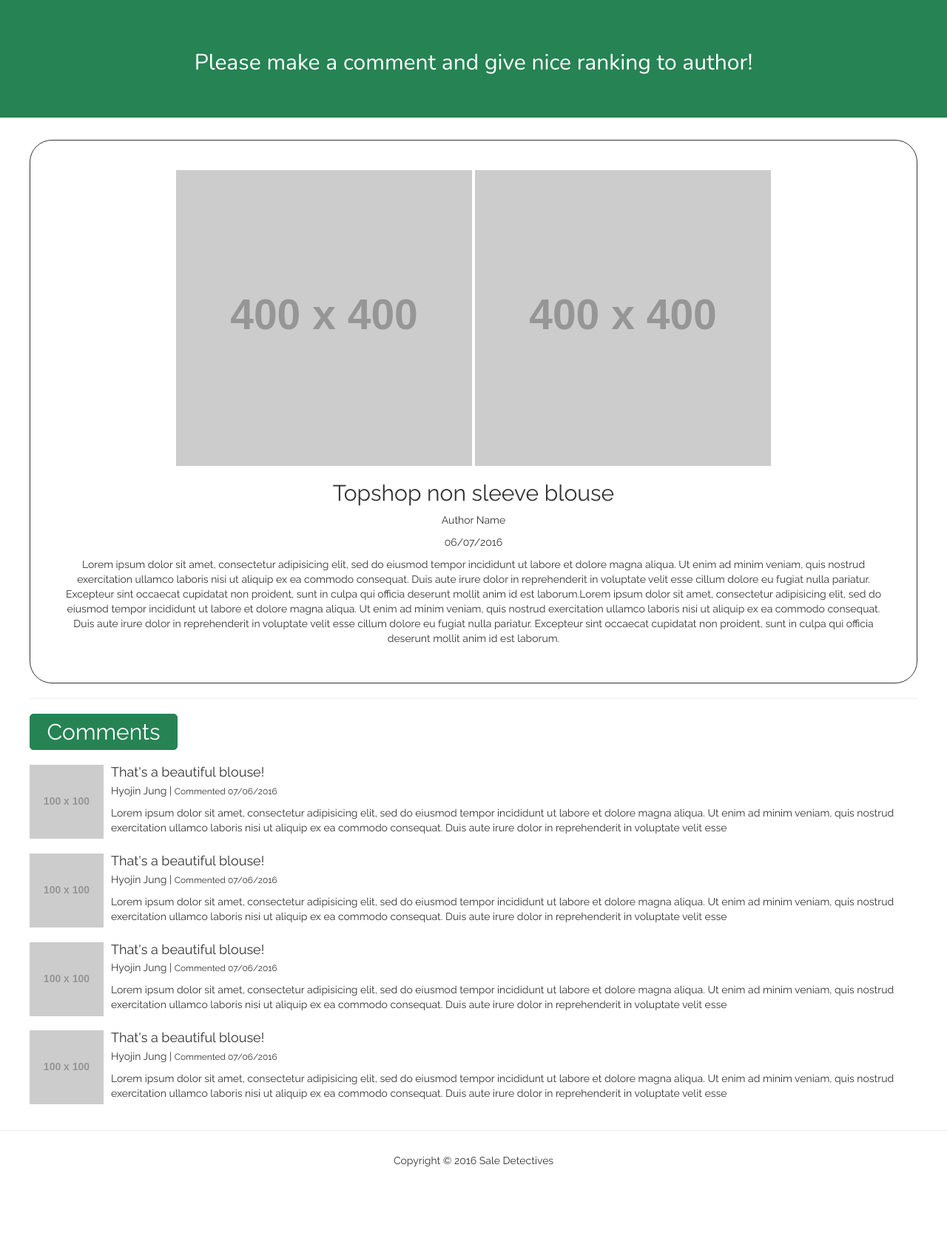
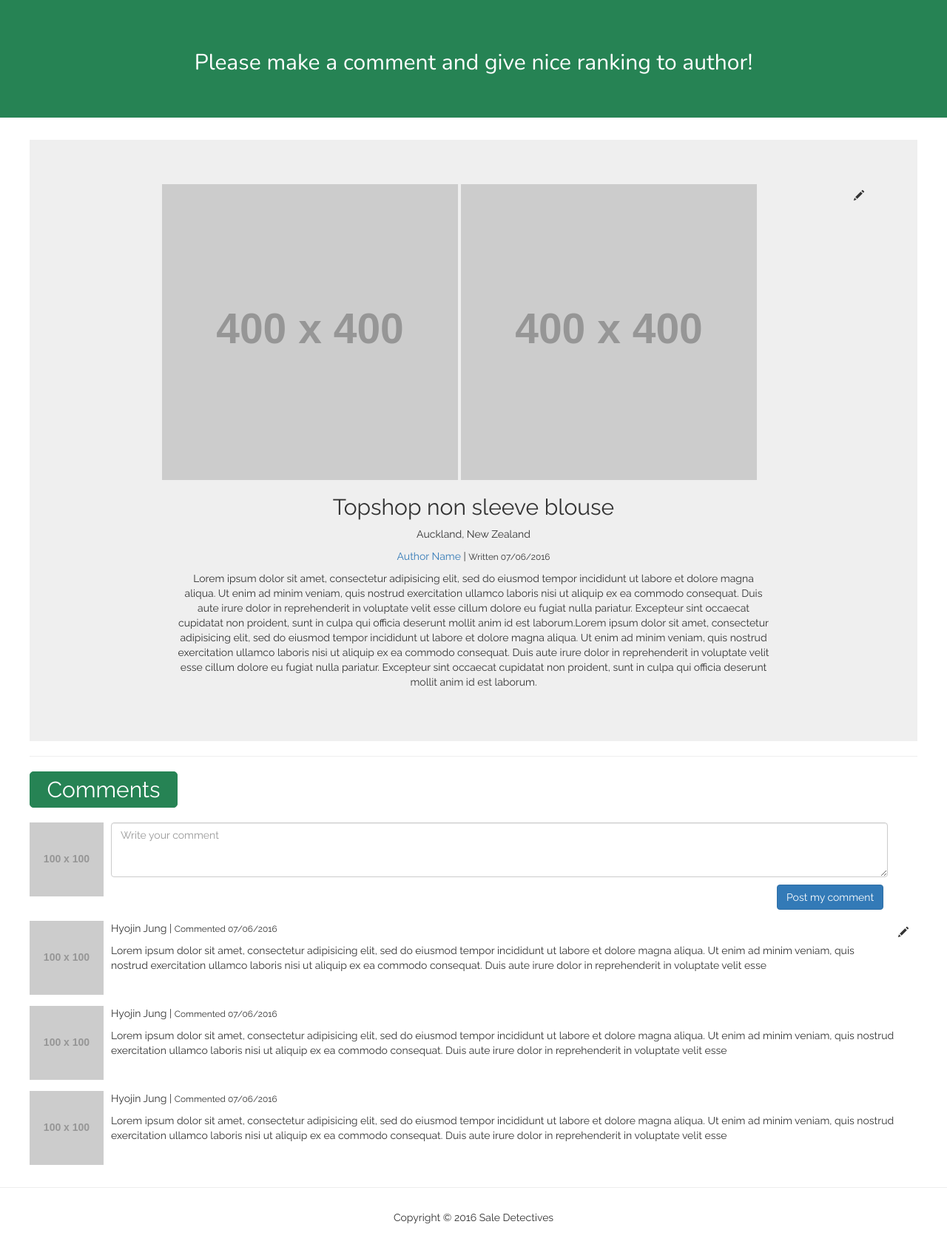
Before and after one commit to hyojinaaa/saleDetectives, a PHP site: page /reviewIndividual.html in a window 1280 px wide. Shown: the part 52-1738 px from the top of the page at 74% size. Before the commit the page ends 1630 px from the top, so only its background shows below. Run offline with PHP 8.4, Linux system fonts and the light colour scheme; grey boxes labelled with a size stand in for pictures from a placeholder-image service; some libraries are stand-ins or nearby versions.

Commit message:
Add Edit/Delete button

```diff
--- a/css/app.css
+++ b/css/app.css
@@ -164,16 +164,16 @@ Main Section
 }
 
 /******************* Review Individual******************/
-article {
+#review-individual {
 	text-align: center;
 	margin-top: 30px;
-	border: 1px solid #333;
-	border-radius: 30px;
-	padding: 40px;
+	padding: 60px;
+	background-color: #efefef;
 }
 
-article h2 {
-	margin-top: 20px;
+.contents {
+	width: 800px;
+	margin: 0 auto;
 }
 
 .comments {
@@ -187,9 +187,23 @@ article h2 {
 	border-radius: 5px;
 }
 
+#post-comment {
+	margin-left: 900px;
+	margin-top: 10px;
+}
+
+#comments-text {
+	width: 1050px;
+}
+
+#edit-delete {
+	border: none;
+	background-color: transparent;
+}
+
 /******************* Review Post***********************/
 #review-post {
-	width: 1000px;
+	width: 800px;
 	margin: 0 auto;
 	margin-top: 40px;
 }
--- a/reviewIndividual.html
+++ b/reviewIndividual.html
@@ -66,12 +66,28 @@
 
 <!-- Main section -->
 <main id="review">
-  <article>
+  <article id="review-individual">
+    <div class="dropdown pull-right">
+      <button class="btn btn-default dropdown-toggle" type="button" id="edit-delete" data-toggle="dropdown" aria-haspopup="true" aria-expanded="true">
+        <span class="glyphicon glyphicon-pencil" aria-hidden="true"></span>
+      </button>
+      <ul class="dropdown-menu dropdown-menu-right" aria-labelledby="dropdownMenu1">
+        <li><a href="#">Edit</a></li>
+        <li><a href="#">Delete</a></li>
+        <li role="separator" class="divider"></li>
+        <li><a href="#">Share on Facebook</a></li>
+      </ul>
+    </div>
+
     <img src="http://placehold.it/400x400">
     <img src="http://placehold.it/400x400">
-    <h2>Topshop non sleeve blouse</h2>
-    <p>Author Name</p>
-    <p>06/07/2016</p>
+    <div class="contents">
+          <h2>Topshop non sleeve blouse</h2>
+
+          <p>Auckland, New Zealand</p>
+
+          <p><a href="">Author Name</a>  |  <small>Written 07/06/2016</small></p>
+
     <p>Lorem ipsum dolor sit amet, consectetur adipisicing elit, sed do eiusmod
     tempor incididunt ut labore et dolore magna aliqua. Ut enim ad minim veniam,
     quis nostrud exercitation ullamco laboris nisi ut aliquip ex ea commodo
@@ -84,8 +100,7 @@
     cillum dolore eu fugiat nulla pariatur. Excepteur sint occaecat cupidatat non
     proident, sunt in culpa qui officia deserunt mollit anim id est laborum.</p>
 
-
-</div>
+  </div>
   </article>
 
   <hr>
@@ -98,12 +113,10 @@
         </a>
       </div>
       <div class="media-body">
-        <h4 class="media-heading">That's a beautiful blouse!</h4>
-        <p>Hyojin Jung  |  <small>Commented 07/06/2016</small></p>
-        <p>Lorem ipsum dolor sit amet, consectetur adipisicing elit, sed do eiusmod
-        tempor incididunt ut labore et dolore magna aliqua. Ut enim ad minim veniam,
-        quis nostrud exercitation ullamco laboris nisi ut aliquip ex ea commodo
-        consequat. Duis aute irure dolor in reprehenderit in voluptate velit esse</p>
+        <form>
+          <textarea class="form-control" id="comments-text" rows="3" placeholder="Write your comment"></textarea>
+          <button type="submit" class="btn btn-primary" id="post-comment">Post my comment</button>
+        </form>
       </div>
 
     </li>
@@ -115,7 +128,15 @@
         </a>
       </div>
       <div class="media-body">
-        <h4 class="media-heading">That's a beautiful blouse!</h4>
+        <div class="dropdown pull-right">
+        <button class="btn btn-default dropdown-toggle" type="button" id="edit-delete" data-toggle="dropdown" aria-haspopup="true" aria-expanded="true">
+          <span class="glyphicon glyphicon-pencil" aria-hidden="true"></span>
+        </button>
+        <ul class="dropdown-menu dropdown-menu-right" aria-labelledby="dropdownMenu1">
+          <li><a href="#">Edit</a></li>
+          <li><a href="#">Delete</a></li>
+        </ul>
+      </div>
         <p>Hyojin Jung  |  <small>Commented 07/06/2016</small></p>
         <p>Lorem ipsum dolor sit amet, consectetur adipisicing elit, sed do eiusmod
         tempor incididunt ut labore et dolore magna aliqua. Ut enim ad minim veniam,
@@ -131,7 +152,6 @@
         </a>
       </div>
       <div class="media-body">
-        <h4 class="media-heading">That's a beautiful blouse!</h4>
         <p>Hyojin Jung  |  <small>Commented 07/06/2016</small></p>
         <p>Lorem ipsum dolor sit amet, consectetur adipisicing elit, sed do eiusmod
         tempor incididunt ut labore et dolore magna aliqua. Ut enim ad minim veniam,
@@ -147,7 +167,6 @@
         </a>
       </div>
       <div class="media-body">
-        <h4 class="media-heading">That's a beautiful blouse!</h4>
         <p>Hyojin Jung  |  <small>Commented 07/06/2016</small></p>
         <p>Lorem ipsum dolor sit amet, consectetur adipisicing elit, sed do eiusmod
         tempor incididunt ut labore et dolore magna aliqua. Ut enim ad minim veniam,
```
Also changed, not shown: reviewPost.html (+7 -2 lines).
